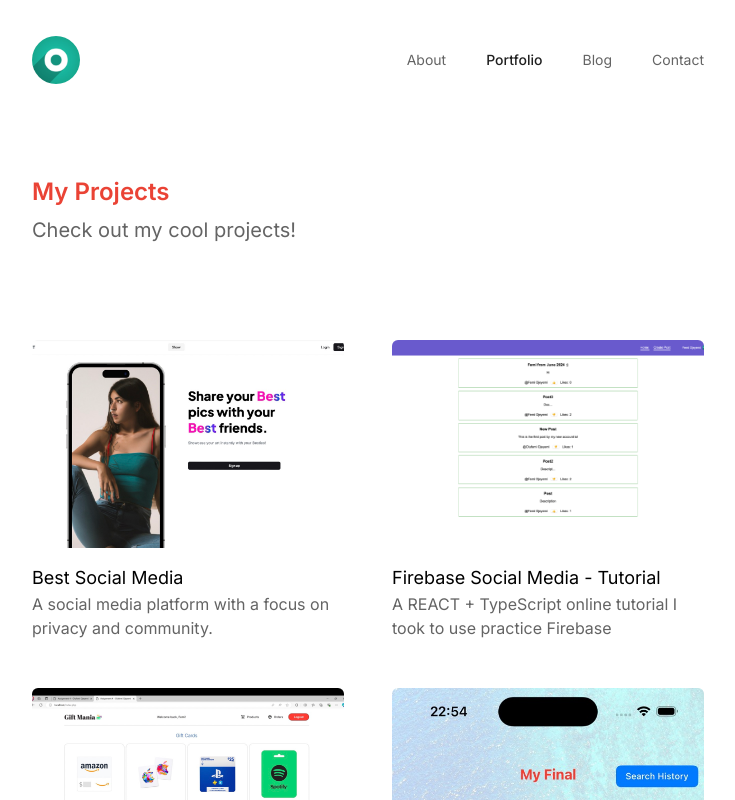
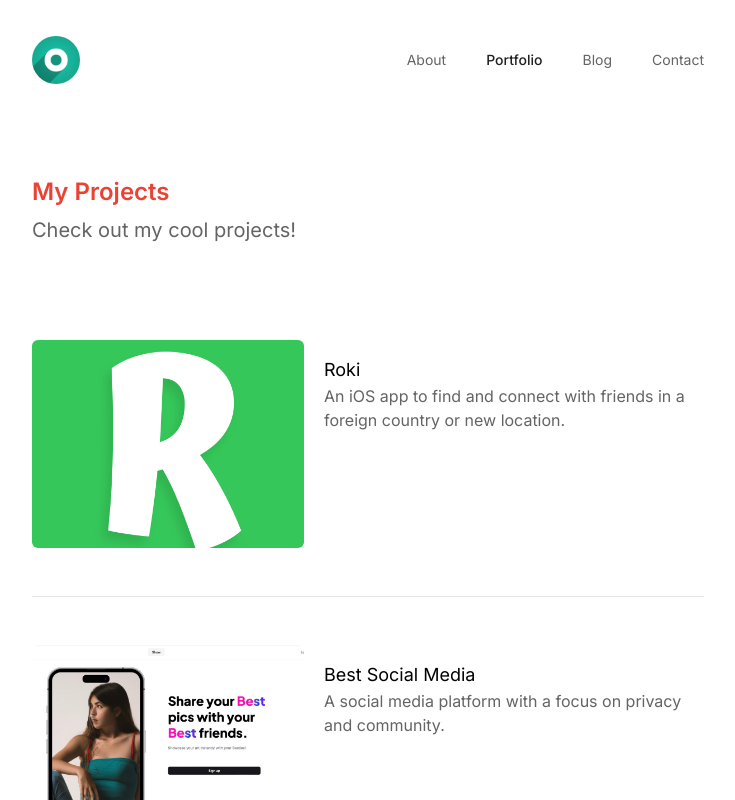
Before and after one commit to Femosky/portfolio-website, a Next.js app: page /portfolio in a window 1280 px wide. Shown: the top 800 px of the page, without its empty margins (272-1007 px from the left). Built offline with nearby package versions, Linux system fonts and the light colour scheme.

Commit message:
Updated portfolio page

```diff
--- a/app/about/page.js
+++ b/app/about/page.js
@@ -32,13 +32,8 @@ export default function About() {
                                 solutions at Conestoga College.
                             </p>
                             <p>
-                                When I’m not lost in code, you can find me exploring content creation on Instagram,
-                                blending my love for art and tech. I’m all about turning ideas into something tangible,
-                                whether it’s a new app or a video that tells a story.
-                            </p>
-                            <p>
-                                Outside of the tech world, I’m probably playing video games, trying out new recipes, or
-                                just vibing to some cool tunes. Life’s all about balance, right?
+                                {`Outside of the tech world, I’m probably playing video games, trying out new recipes, or
+                                just vibing to some cool tunes. "All work and no play make Jack a dull boy!"`}
                             </p>
                         </div>
                     </section>
@@ -48,8 +43,9 @@ export default function About() {
 
                         <div className="flex w-full flex-col gap-8">
                             <p>
-                                I am primarily experienced in Frontend Web Development in React and Next.js. I have also
-                                worked as an IT Professional and video producer
+                                I am primarily experienced in Frontend Web Development in React and Next.js and iOS
+                                Development in SwiftUI and UIKit . I have also worked as an IT Professional and video
+                                producer.
                             </p>
                             <ul className="flex flex-col gap-8 animated-list">
                                 <li className="transition-opacity">
--- a/app/page.js
+++ b/app/page.js
@@ -42,7 +42,7 @@ export default function Home() {
                             </Button>
                         </div>
 
-                        <div className="border-t border-gray-200 w-full"></div>
+                        <div className="border-t border-gray-200 w-full" />
 
                         <div className="flex flex-col items-center gap-5">
                             <h2 className="text-red-500 text-3xl font-semibold">New</h2>
--- a/app/portfolio/page.js
+++ b/app/portfolio/page.js
@@ -22,6 +22,14 @@ export default function Portfolio() {
     }
 
     const projects = [
+        {
+            id: 0,
+            title: 'Roki',
+            image: '/roki-logo.png',
+            description: 'An iOS app to find and connect with friends in a foreign country or new location.',
+            link: 'https://rokiapp.vercel.app',
+            // link: '/portfolio/animal',
+        },
         {
             id: 1,
             title: 'Best Social Media',
@@ -80,21 +88,31 @@ export default function Portfolio() {
                     <h3 className="text-sm text-primary md:text-xl">Check out my cool projects!</h3>
                 </section>
                 <main className="flex flex-col gap-24">
-                    <section className="grid grid-cols-1 sm:grid-cols-2 gap-12">
+                    <section className="grid grid-cols-1 sm:grid-cols-1 gap-12">
                         {projects.map((project) => (
-                            <div key={project.id} className="cursor-pointer">
+                            <>
+                                <div key={project.id} className="flex flex-col mdb:flex-row cursor-pointer gap-5">
                                     <a href={project.link} target="_blank" rel="noopener noreferrer">
                                         <Image
                                             src={project.image}
                                             alt={project.title}
                                             width={800}
                                             height={300}
-                                        className="rounded-md object-cover object-[center_top] w-full h-48 sm:h-60 md:h-52 transform transition-transform duration-300 ease-in-out hover:scale-110"
+                                            className={`rounded-md object-cover ${
+                                                project.id === 0 ? '' : 'object-[center_top]'
+                                            } w-full xs:min-w-[17rem] xs:w-[17rem] h-52 transform transition-transform duration-300 ease-in-out hover:scale-105`}
                                         />
                                     </a>
+                                    <div>
                                         <h4 className="text-lg mt-4">{project.title}</h4>
-                                <p className="text-primary">{truncateText(project.description, 75)}</p>
+                                        <p className="text-primary">{truncateText(project.description, 275)}</p>
                                     </div>
+                                </div>
+
+                                {project.id < projects.length - 1 && (
+                                    <div className="border-t border-gray-200 w-full" />
+                                )}
+                            </>
                         ))}
                     </section>
                 </main>
--- a/tailwind.config.js
+++ b/tailwind.config.js
@@ -40,6 +40,7 @@ module.exports = {
             screens: {
                 xxs: '323px',
                 xs: '390px',
+                mdb: '600px',
                 mdp: '975px',
             },
         },
```
Lines whose indentation alone changed are shown as unchanged.
